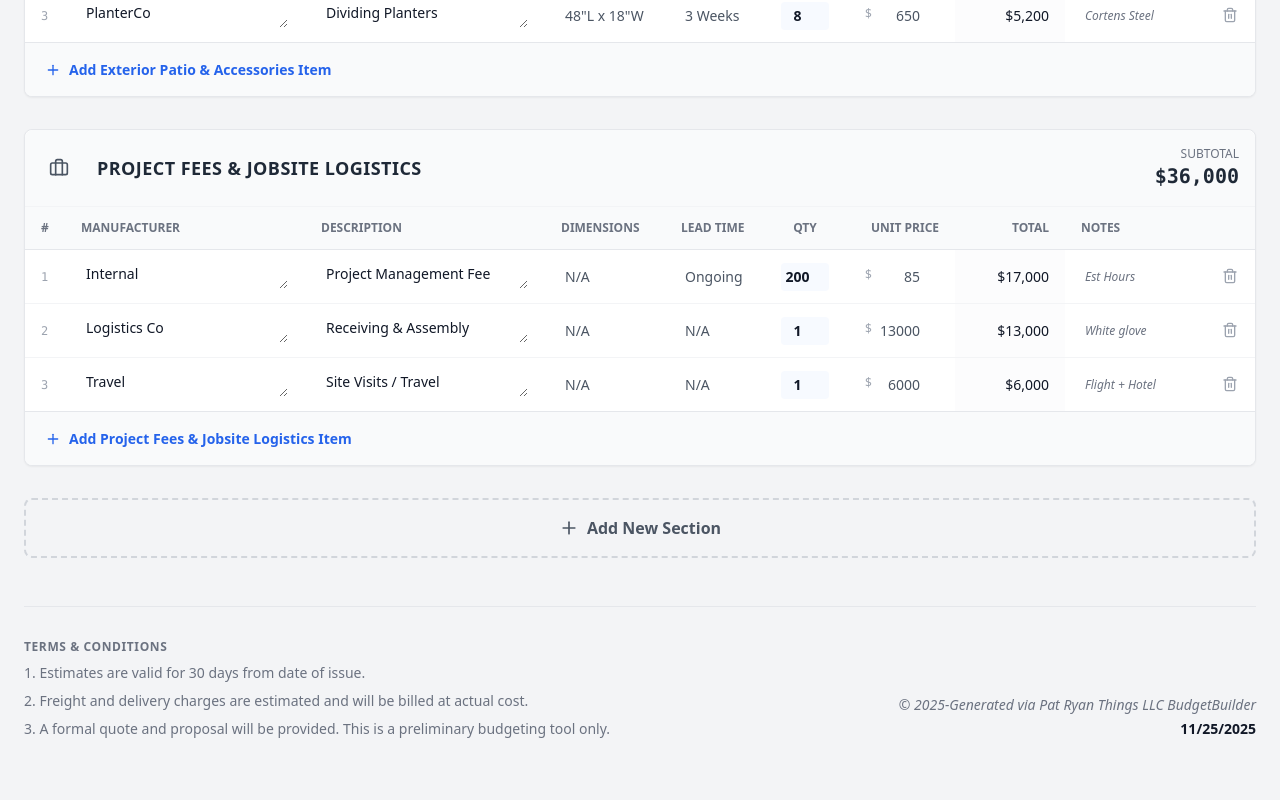
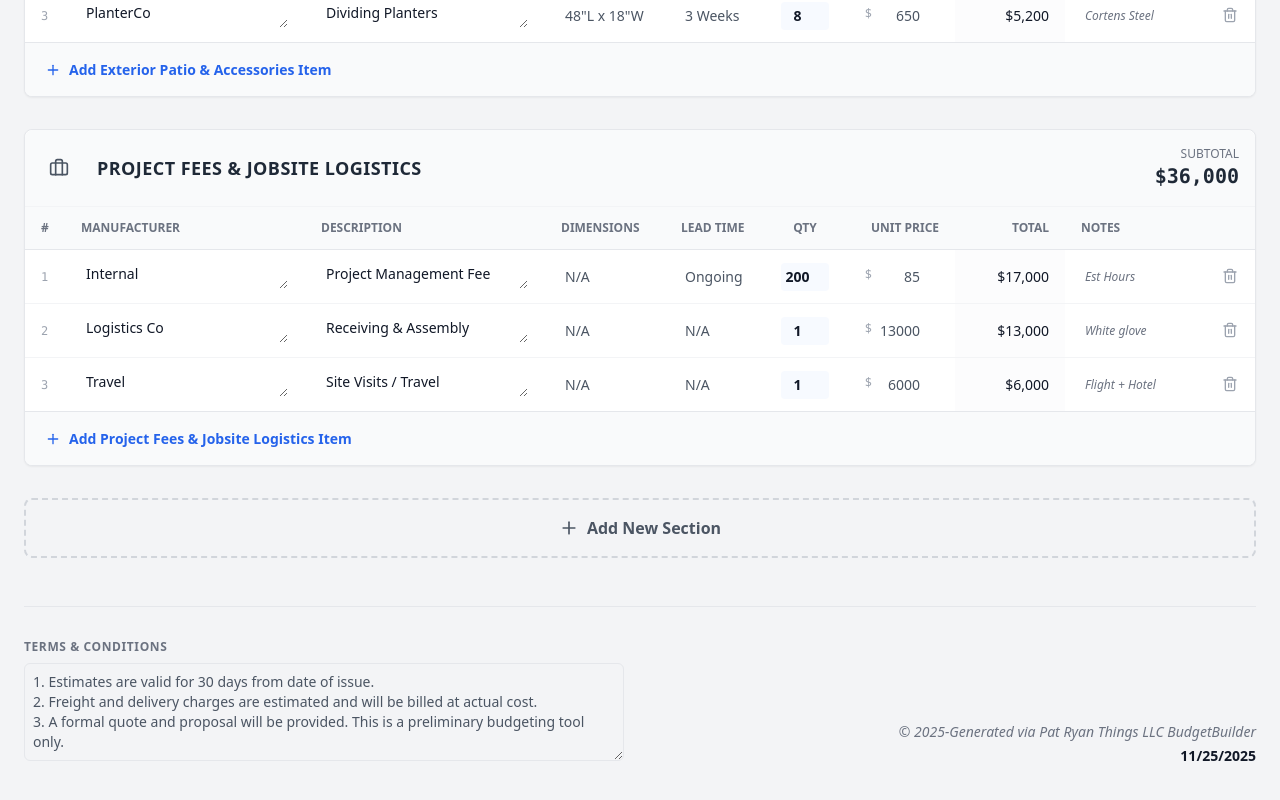
Before and after one commit to secretengineer/FFE-Hospitality-Budget-Manager, a React (Vite) app: page / in a window 1280 px wide. Shown: the part 1805-2605 px from the top of the page. Built offline with nearby package versions, Linux system fonts and the light colour scheme.

Commit message:
Add editable Terms & Conditions textarea to replace hard-coded text
Co-authored-by: secretengineer <552634+secretengineer@users.noreply.github.com>

```diff
--- a/src/App.jsx
+++ b/src/App.jsx
@@ -122,6 +122,9 @@ export default function App() {
     companyPhone: "303 434 4595",
     companyEmail: "pat@patryan.com",
     logoUrl: "src/assets/PRThingsTempLogo.png", // Placeholder logo URL
+
+    // Terms & Conditions (editable)
+    termsAndConditions: "1. Estimates are valid for 30 days from date of issue.\n2. Freight and delivery charges are estimated and will be billed at actual cost.\n3. A formal quote and proposal will be provided. This is a preliminary budgeting tool only.",
   });
 
   /**
@@ -330,6 +333,7 @@ export default function App() {
       companyPhone: "303 434 4595",
       companyEmail: "pat@patryan.com",
       logoUrl: "src/assets/PRThingsTempLogo.png",
+      termsAndConditions: "1. Estimates are valid for 30 days from date of issue.\n2. Freight and delivery charges are estimated and will be billed at actual cost.\n3. A formal quote and proposal will be provided. This is a preliminary budgeting tool only.",
     });
 
     setCategories([
@@ -1121,14 +1125,18 @@ export default function App() {
         </div>
 
         {/* ===== FOOTER / TERMS & CONDITIONS ===== */}
-        {/* Document footer with standard terms and generation timestamp */}
+        {/* Document footer with editable terms and generation timestamp */}
         <div className="mt-12 border-t border-gray-200 pt-8 text-gray-500 text-sm">
           <div className="grid grid-cols-1 md:grid-cols-2 gap-8">
             <div>
               <h4 className="font-bold uppercase tracking-wider mb-2 text-xs">Terms & Conditions</h4>
-              <p className="mb-2">1. Estimates are valid for 30 days from date of issue.</p>
-              <p className="mb-2">2. Freight and delivery charges are estimated and will be billed at actual cost.</p>
-              <p>3. A formal quote and proposal will be provided. This is a preliminary budgeting tool only.</p>
+              <textarea
+                value={projectInfo.termsAndConditions}
+                onChange={(e) => handleProjectUpdate('termsAndConditions', e.target.value)}
+                rows={4}
+                className="w-full text-sm text-gray-600 bg-transparent border border-gray-200 focus:border-blue-500 focus:ring-0 rounded-md p-2 resize-y print:border-none print:p-0"
+                placeholder="Enter terms and conditions..."
+              />
             </div>
             <div className="flex flex-col justify-end items-end">
               <div className="text-right">
```
